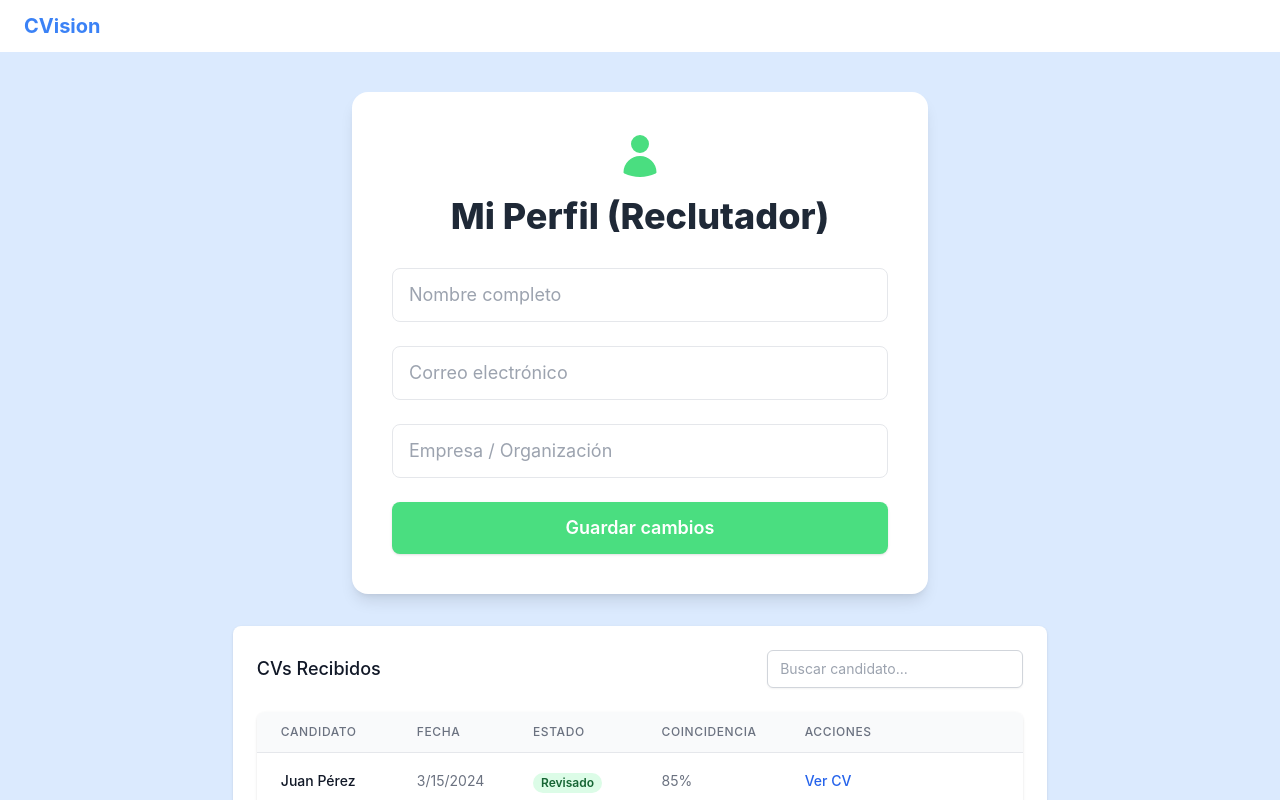
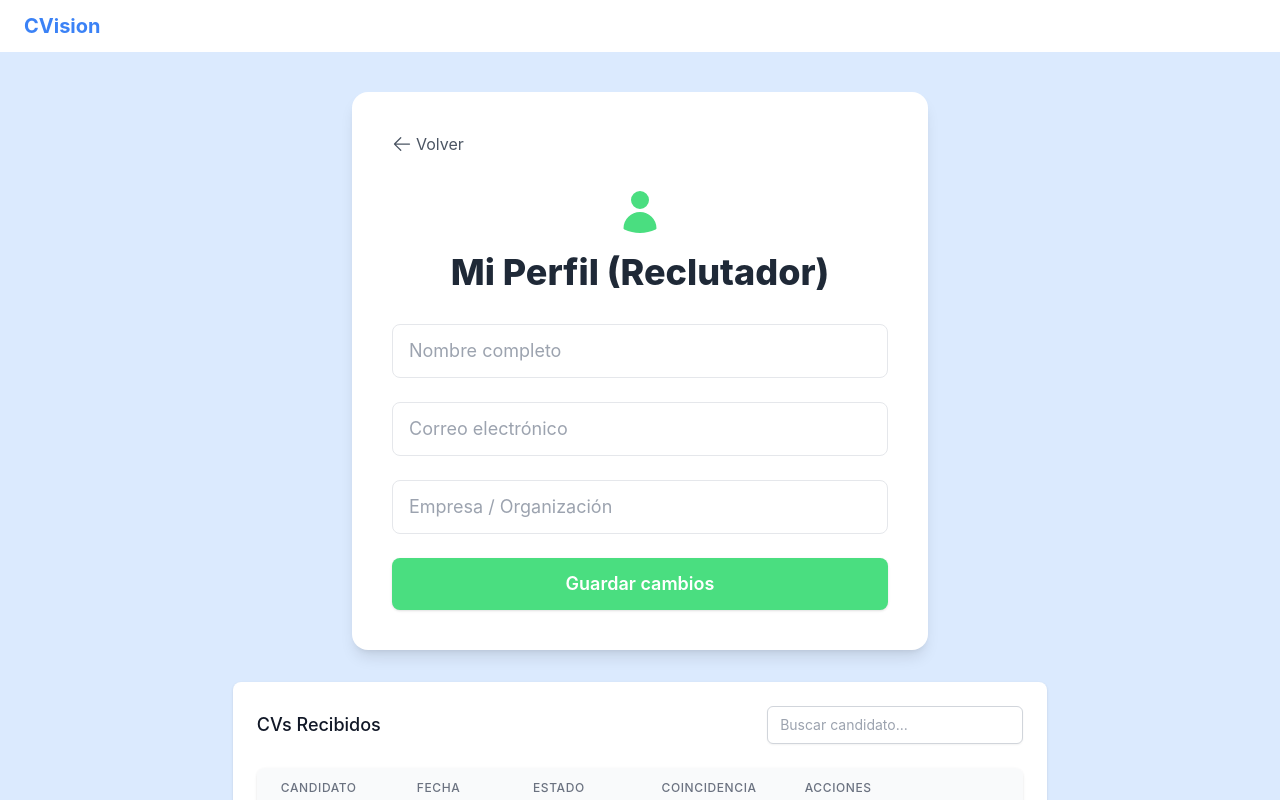
Before and after one commit to Cv-Vision/CVision-Frontend, a React (Vite) app: page /perfil-reclutador in a window 1280 px wide. Shown: the top 800 px of the page. Built offline with nearby package versions, Linux system fonts and the light colour scheme; no server answers.

Commit message:
added backbutton for navigation

```diff
--- /dev/null
+++ b/src/components/BackButton.tsx
@@ -0,0 +1,12 @@
+import { useNavigate } from 'react-router-dom';
+import { ArrowLeftIcon } from '@heroicons/react/24/solid';
+
+export default function BackButton() {
+  const navigate = useNavigate();
+  return (
+    <button onClick={() => navigate(-1)} className="flex items-center text-gray-600 hover:text-gray-800 mb-4">
+      <ArrowLeftIcon className="h-5 w-5 mr-1" />
+      <span>Volver</span>
+    </button>
+  );
+}
--- a/src/pages/auth/ConfirmAccount.tsx
+++ b/src/pages/auth/ConfirmAccount.tsx
@@ -1,6 +1,7 @@
 import React, { useState } from 'react';
 import { useLocation, useNavigate } from 'react-router-dom';
 import { confirmSignUp, resendConfirmationCode } from '@/services/AuthService.ts';
+import BackButton from '@/components/BackButton';
 
 const ConfirmAccount = () => {
   const location = useLocation();
@@ -71,6 +72,7 @@ const ConfirmAccount = () => {
   return (
     <div className="min-h-screen bg-blue-100 flex flex-col items-center justify-center py-10 px-2">
       <div className="bg-white rounded-2xl shadow-lg max-w-md w-full p-10 flex flex-col items-center">
+        <BackButton />
         <h1 className="text-4xl font-extrabold text-gray-800 mb-2 text-center">Confirma tu Cuenta</h1>
         <form className="w-full flex flex-col gap-6 mt-6" onSubmit={handleSubmit}>
           <input
--- a/src/pages/candidate/JobListings.tsx
+++ b/src/pages/candidate/JobListings.tsx
@@ -1,6 +1,7 @@
 import React, { useState } from 'react';
 import { useJobs, Job } from '../../context/JobContext';
 import ChatBox from '../../components/ChatBox';
+import BackButton from '@/components/BackButton';
 import { ListBulletIcon } from '@heroicons/react/24/solid';
 import { CVDropzone } from '../../components/CVDropzone';
 
@@ -44,6 +45,7 @@ const JobListings: React.FC = () => {
   return (
     <div className="min-h-screen bg-blue-100 flex flex-col items-center justify-center py-10 px-2">
       <div className="bg-white rounded-2xl shadow-lg max-w-4xl w-full p-10 flex flex-col items-center">
+        <BackButton />
         <ListBulletIcon className="h-10 w-10 text-blue-400 mb-4" />
         <h2 className="text-3xl font-bold mb-6 text-gray-800 text-center">Posiciones disponibles</h2>
 
--- a/src/pages/candidate/Profile.tsx
+++ b/src/pages/candidate/Profile.tsx
@@ -1,6 +1,7 @@
 import React, { useState } from 'react';
 import { useAuth } from '../../context/AuthContext.tsx';
 import { UserIcon } from '@heroicons/react/24/solid';
+import BackButton from '@/components/BackButton';
 
 // interface CVHistory {
 //   id: string;
@@ -25,6 +26,9 @@ export function CandidateProfile() {
   return (
     <div className="min-h-screen bg-blue-100 flex flex-col items-center justify-center py-10 px-2">
       <div className="bg-white rounded-2xl shadow-lg max-w-xl w-full p-10 flex flex-col items-center">
+        <div className="w-full flex justify-start mb-4">
+          <BackButton />
+        </div>
         <UserIcon className="h-12 w-12 text-blue-400 mb-4" />
         <h1 className="text-4xl font-extrabold text-gray-800 mb-4 text-center">Mi Perfil</h1>
         <form className="w-full flex flex-col gap-6 mt-4" onSubmit={handleSubmit}>
--- a/src/pages/candidate/UploadCV.tsx
+++ b/src/pages/candidate/UploadCV.tsx
@@ -1,5 +1,6 @@
 import React, { useState } from 'react';
 import { useNavigate } from 'react-router-dom';
+import BackButton from '@/components/BackButton';
 
 export function UploadCV() {
   const [file, setFile] = useState<File | null>(null);
@@ -57,6 +58,7 @@ export function UploadCV() {
       <div className="max-w-3xl mx-auto">
         <div className="bg-white shadow sm:rounded-lg">
           <div className="px-4 py-5 sm:p-6">
+            <BackButton />
             <h3 className="text-lg font-medium leading-6 text-gray-900">
               Sube tu CV
             </h3>
--- a/src/pages/recruiter/CreateJob.tsx
+++ b/src/pages/recruiter/CreateJob.tsx
@@ -1,6 +1,7 @@
 import React, { useState } from 'react';
 import { useNavigate } from 'react-router-dom';
 import { BriefcaseIcon } from '@heroicons/react/24/solid';
+import BackButton from '@/components/BackButton';
 
 interface JobFormData {
   title: string;
@@ -67,6 +68,7 @@ const CreateJob = () => {
   return (
     <div className="min-h-screen bg-blue-100 py-10 px-4">
       <div className="max-w-3xl mx-auto bg-white rounded-2xl shadow-lg p-8">
+        <BackButton />
         <div className="flex items-center gap-3 mb-8">
           <BriefcaseIcon className="h-8 w-8 text-green-400" />
           <h1 className="text-3xl font-bold text-gray-800">Crear Nuevo Puesto</h1>
--- a/src/pages/recruiter/JobDetailsPage.tsx
+++ b/src/pages/recruiter/JobDetailsPage.tsx
@@ -1,6 +1,7 @@
 import React, { useState, useEffect } from 'react';
 import { useParams, useNavigate } from 'react-router-dom';
 import { BriefcaseIcon, UserGroupIcon, DocumentTextIcon } from '@heroicons/react/24/solid';
+import BackButton from '@/components/BackButton';
 import JobDetails from '../../components/JobDetails';
 import CandidateList from '../../components/CandidateList';
 import { fetchWithAuth } from '../../services/fetchWithAuth';
@@ -219,6 +220,8 @@ const JobDetailsPage: React.FC = () => {
 
   return (
     <div className="min-h-screen bg-blue-100 py-10 px-4">
+      <div className="max-w-7xl mx-auto bg-white rounded-2xl shadow-lg p-8">
+        <BackButton />
         <div className="max-w-4xl mx-auto">
           <div className="flex items-center gap-3 mb-8">
             <BriefcaseIcon className="h-8 w-8 text-blue-400" />
@@ -272,6 +275,7 @@ const JobDetailsPage: React.FC = () => {
           </div>
         </div>
       </div>
+    </div>
   );
 };
 
--- a/src/pages/recruiter/JobPostings.tsx
+++ b/src/pages/recruiter/JobPostings.tsx
@@ -4,6 +4,7 @@ import { useGetJobs } from '@/hooks/useGetJobs';
 import { useNavigate } from 'react-router-dom';
 import {BriefcaseIcon} from "@heroicons/react/24/solid";
 import {PlusIcon} from "@heroicons/react/16/solid";
+import BackButton from '@/components/BackButton';
 
 const JobPostings: React.FC = () => {
     const { jobs, isLoading, error } = useGetJobs();
@@ -50,6 +51,7 @@ const JobPostings: React.FC = () => {
         <div className="min-h-screen bg-blue-100 py-10 px-4">
             <div className="max-w-6xl mx-auto">
                 <div className="bg-white rounded-2xl shadow-lg p-8">
+                    <BackButton />
                     {/* HEADER with Add‑Job button */}
                     <div className="flex items-center justify-between mb-8">
                         <div className="flex items-center gap-3">
--- a/src/pages/recruiter/Profile.tsx
+++ b/src/pages/recruiter/Profile.tsx
@@ -1,6 +1,7 @@
 import React, { useState } from 'react';
 import { useAuth } from '../../context/AuthContext.tsx';
 import { UserIcon } from '@heroicons/react/24/solid';
+import BackButton from '@/components/BackButton';
 
 interface ReceivedCV {
   id: string;
@@ -56,6 +57,9 @@ export function RecruiterProfile() {
   return (
     <div className="min-h-screen bg-blue-100 flex flex-col items-center justify-center py-10 px-2">
       <div className="bg-white rounded-2xl shadow-lg max-w-xl w-full p-10 flex flex-col items-center">
+        <div className="w-full flex justify-start mb-4">
+          <BackButton />
+        </div>
         <UserIcon className="h-12 w-12 text-green-400 mb-4" />
         <h1 className="text-4xl font-extrabold text-gray-800 mb-4 text-center">Mi Perfil (Reclutador)</h1>
         <form className="w-full flex flex-col gap-6 mt-4" onSubmit={handleSubmit}>
```
Lines whose indentation alone changed are shown as unchanged.
